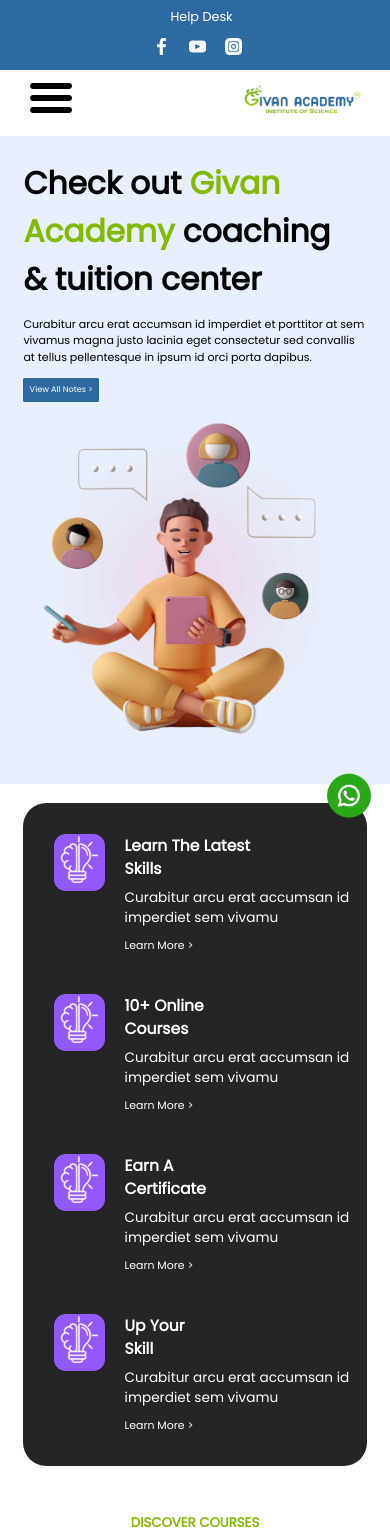
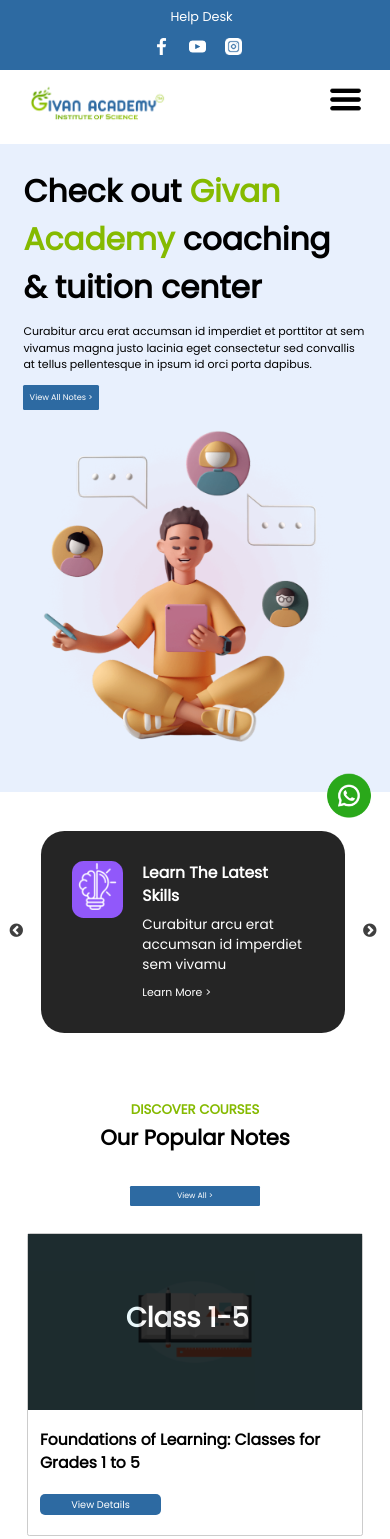
Before and after one commit to OwnTechnologiesClients/Givan-Academy-Frontend, a React (Vite) app: page / in a window 390 px wide. Shown: the top 1539 px of the page. Built offline with nearby package versions, Linux system fonts and the light colour scheme.

Commit message:
changes in skills components

```diff
--- a/src/components/navbar/Navbar.jsx
+++ b/src/components/navbar/Navbar.jsx
@@ -22,13 +22,14 @@
 
   return (
     <div className={`nav-bar${menuOpen ? " menu-open" : ""}`}>
-      <div className="menu-icon" onClick={toggleMenu}>
-        <img src={hamburger} alt="" />
-      </div>
       <div className="logo">
         <Link to="/">
           <img src={Logo} alt="" />
         </Link>
+      </div>
+
+      <div className="menu-icon" onClick={toggleMenu}>
+        <img src={hamburger} alt="" />
       </div>
 
       <div className="tabs">
--- a/src/components/navbar/navbar.scss
+++ b/src/components/navbar/navbar.scss
@@ -91,11 +91,15 @@
 
     .menu-icon {
       display: block;
+      img{
+        margin-top: 2vw;
+        height: 9vw;
+      }
     }
 
     .logo {
       img {
-        height: 13vw;
+        height: 15vw;
       }
     }
 
--- a/src/components/skills/Skills.jsx
+++ b/src/components/skills/Skills.jsx
@@ -1,8 +1,27 @@
-import React from "react";
-import "./skills.scss";
+import React, { useState, useEffect } from "react";
+import Slider from "react-slick";
 import { Link } from "react-router-dom";
 import SKILLS from "../../assets/skills.png";
+import "./skills.scss";
+import "slick-carousel/slick/slick.css";
+import "slick-carousel/slick/slick-theme.css";
+
 const Skills = () => {
+  const [isMobile, setIsMobile] = useState(false);
+
+  useEffect(() => {
+    const handleResize = () => {
+      setIsMobile(window.innerWidth <= 480);
+    };
+
+    handleResize(); // Set initial value
+    window.addEventListener("resize", handleResize);
+
+    return () => {
+      window.removeEventListener("resize", handleResize);
+    };
+  }, []);
+
   const Data = [
     {
       title: "Learn The Latest ",
@@ -30,11 +49,12 @@
     },
   ];
 
-  return (
-    <div className="skills">
-      <div className="earn">
-        {Data.map((item) => (
-          <div className="st-card">
+  const renderSlider = () => {
+    return (
+      <Slider className="custom-slider" slidesToShow={1} slidesToScroll={1} infinite={true}>
+        {Data.map((item, index) => (
+          <div className="earn">
+            <div key={index} className="st-card">
             <div className="bg-clr">
               <img src={SKILLS} alt="" />
             </div>
@@ -50,8 +70,39 @@
               </Link>
             </div>
           </div>
+          </div>
+
         ))}
-      </div>
+      </Slider>
+    );
+  };
+
+  return (
+    <div className="skills">
+      {isMobile ? (
+        renderSlider()
+      ) : (
+        <div className="earn">
+          {Data.map((item, index) => (
+            <div key={index} className="st-card">
+              <div className="bg-clr">
+                <img src={SKILLS} alt="" />
+              </div>
+              <div className="stats">
+                <h1>
+                  {item.title}
+                  <br />
+                  <span>{item.title2}</span>
+                </h1>
+                <p>{item.subtitle}</p>
+                <Link to="/aboutus">
+                  <div className="view">{item.courses} &gt;</div>
+                </Link>
+              </div>
+            </div>
+          ))}
+        </div>
+      )}
     </div>
   );
 };
--- a/src/components/skills/skills.scss
+++ b/src/components/skills/skills.scss
@@ -61,10 +61,15 @@
     }
   }
 
-  @media (max-width: 768px) {
-    padding: 5vw 6vw;
+  @media (max-width: 480px) {
+    padding: 10vw 8vw;
+    .slick-slider .slick-track,
+    .slick-slider .slick-list {
+      width: 83vw;
+    }
     .earn {
-      flex-direction: column;
+      background-color: #252525;
+      display: flex;
       border-radius: 6vw;
 
       .st-card {
@@ -77,14 +82,12 @@
           height: 14.5vw;
 
           img {
-
             width: 12vw;
             height: 12vw;
           }
         }
 
         .stats {
-
           h1 {
             font-size: 4vw;
             padding-bottom: 2vw;
@@ -97,7 +100,6 @@
           p {
             font-size: 3.5vw;
             padding-bottom: 2vw;
-
           }
 
           .view {
```
